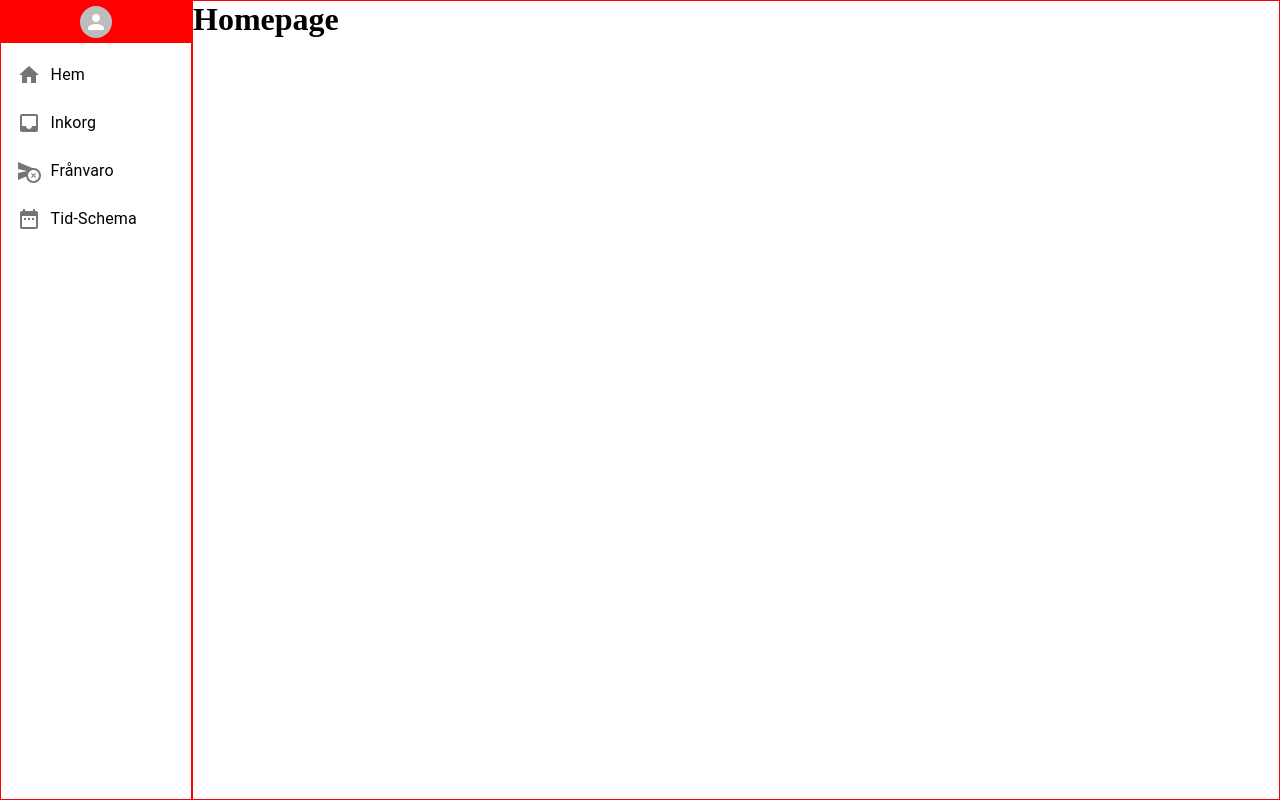
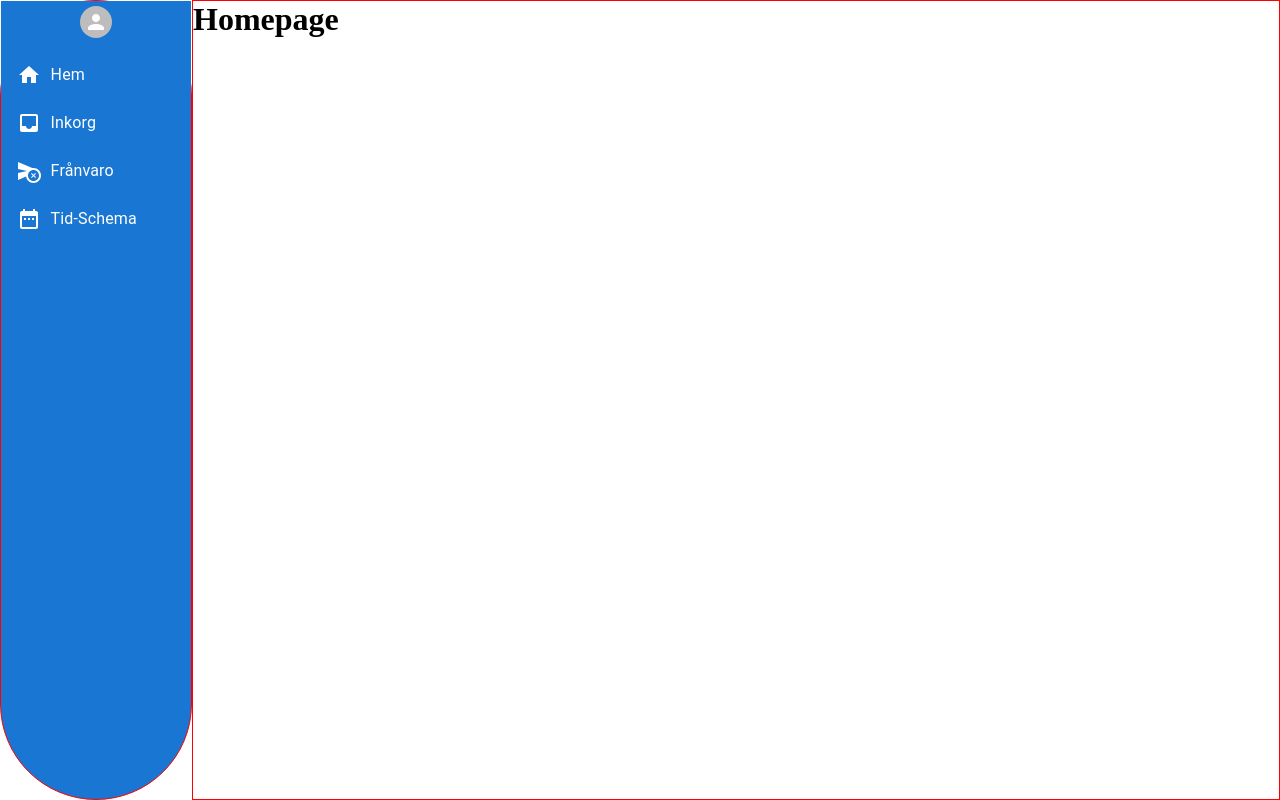
Before and after one commit to A-ForssmanP/InteractWithSchool, a React (Vite) app in the folder frontend/: page / in a window 1280 px wide. Built offline with nearby package versions, Linux system fonts and the light colour scheme; the HTML template or start-up script is replaced by a standard one.

Commit message:
styling the menu and its content

```diff
--- a/frontend/src/components/accountMenu/AccountMenu.jsx
+++ b/frontend/src/components/accountMenu/AccountMenu.jsx
@@ -31,7 +31,6 @@ export default function AccountMenu() {
           justifyContent: { md: "center" },
           paddingLeft: { xs: ".75rem", md: "0" },
         }}
-        bgcolor="red"
       >
         <Tooltip title="Account settings">
           <IconButton
--- a/frontend/src/components/menu/Menu.jsx
+++ b/frontend/src/components/menu/Menu.jsx
@@ -31,14 +31,23 @@ function Menu() {
   };
 
   return (
-    <Box component="aside" border="1px solid red" minWidth="15%">
+    <Box
+      component="aside"
+      border="1px solid red"
+      minWidth="15%"
+      //continue here!
+      sx={{
+        bgcolor: "rgba(25,118,210,1)",
+        borderRadius: "100px 100px 100px 100px",
+      }}
+    >
       <Box
         component="nav"
         sx={{ display: { md: "none" }, position: "relative" }}
         textAlign={"center"}
       >
         <Button
-          sx={{ position: "absolute", left: "0" }}
+          sx={{ position: "absolute", left: "0", color: "rgb(255,255,255)" }}
           onClick={() => toggleMenu(true)}
         >
           <MenuIcon />
@@ -52,6 +61,7 @@ function Menu() {
         position={{ xs: "absolute", md: "static" }}
         left={"-100%"}
         width={{ xs: "100%", sm: "80%", md: "100%" }}
+        bgcolor="rgba(25,118,210,1)"
         sx={{
           transform: {
             xs: handleMenu.isVisible && "translateX(100%)",
--- a/frontend/src/components/navList/NavList.jsx
+++ b/frontend/src/components/navList/NavList.jsx
@@ -4,8 +4,13 @@ import InboxIcon from "@mui/icons-material/Inbox";
 import HomeIcon from "@mui/icons-material/Home";
 import CancelScheduleSendIcon from "@mui/icons-material/CancelScheduleSend";
 import DateRangeIcon from "@mui/icons-material/DateRange";
+import { useState } from "react";
+import { useNavigate } from "react-router-dom";
 
 function NavList({ toggleMenu }) {
+  const [selected, setSelected] = useState("Hem");
+  const navigate = useNavigate();
+
   const listItems = [
     { id: crypto.randomUUID(), text: "Hem", ikon: <HomeIcon />, navPath: "/" },
     {
@@ -28,11 +33,27 @@ function NavList({ toggleMenu }) {
     },
   ];
 
+  // set selected menu item
+  const handleSelected = (text) => {
+    setSelected(text);
+  };
+
+  // handle item click
+  const handleClick = (item) => {
+    toggleMenu();
+    navigate(item.navPath);
+    handleSelected(item.text);
+  };
+
   return (
     <List sx={{ pl: { xs: ".28rem", md: "0" } }}>
       {listItems.map((item) => {
         return (
-          <NavListItem key={item.id} item={item} toggleMenu={toggleMenu} />
+          <NavListItem
+            key={item.id}
+            item={item}
+            handleClick={() => handleClick(item)}
+          />
         );
       })}
     </List>
--- a/frontend/src/components/navListItem/NavListItem.jsx
+++ b/frontend/src/components/navListItem/NavListItem.jsx
@@ -2,19 +2,13 @@ import ListItem from "@mui/material/ListItem";
 import { ListItemIcon, ListItemText, ListItemButton } from "@mui/material";
 import { useNavigate } from "react-router-dom";
 
-function NavListItem({ item, toggleMenu }) {
-  const navigate = useNavigate();
-
-  // function for navigate when button is clicked
-  const handleClick = () => {
-    toggleMenu();
-    navigate(item.navPath);
-  };
-
+function NavListItem({ item, handleClick }) {
   return (
-    <ListItem disablePadding>
+    <ListItem disablePadding sx={{ color: "white" }}>
       <ListItemButton onClick={handleClick}>
-        <ListItemIcon sx={{ minWidth: "0", marginRight: ".6rem" }}>
+        <ListItemIcon
+          sx={{ minWidth: "0", marginRight: ".6rem", color: "white" }}
+        >
           {item.ikon}
         </ListItemIcon>
         <ListItemText primary={item.text} />
```
